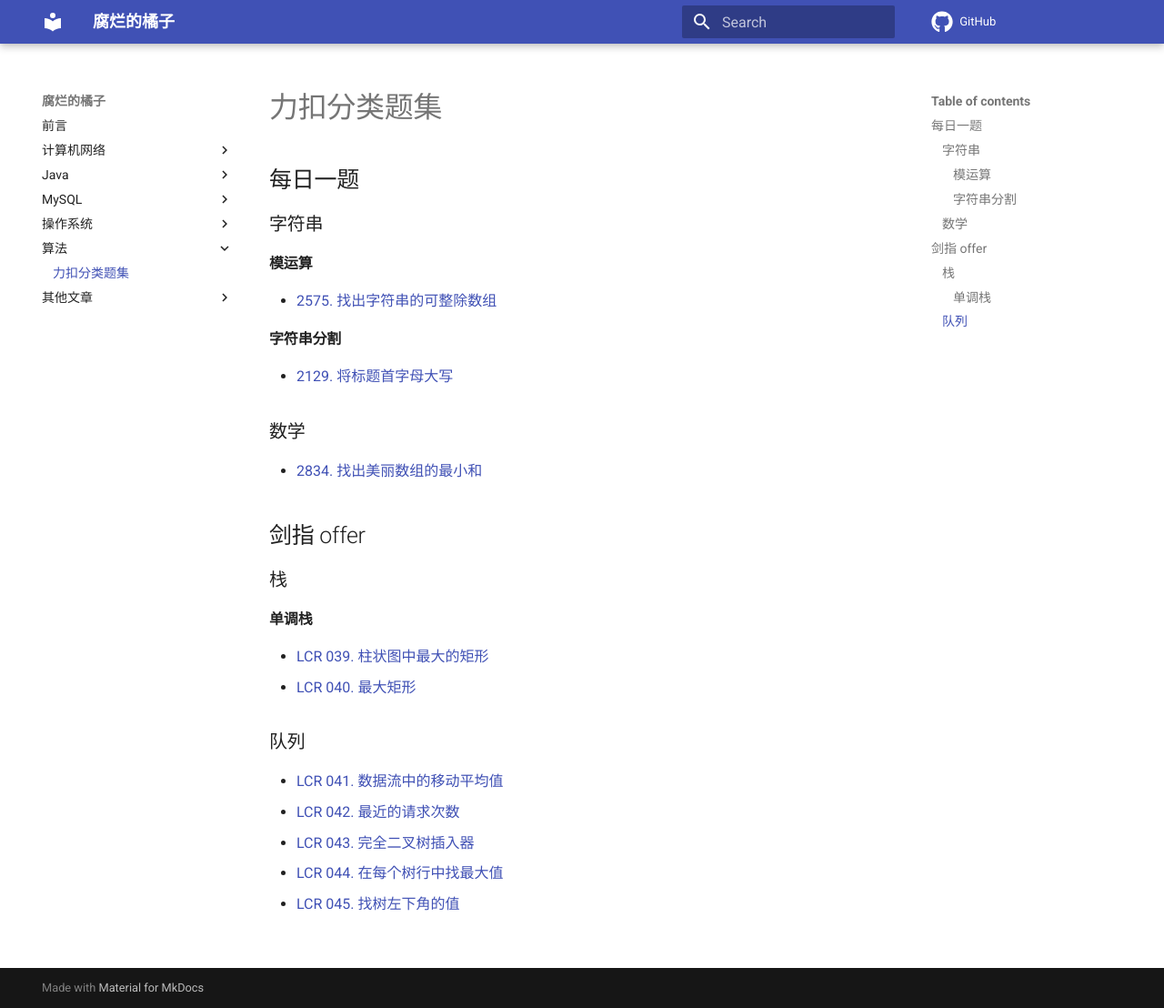
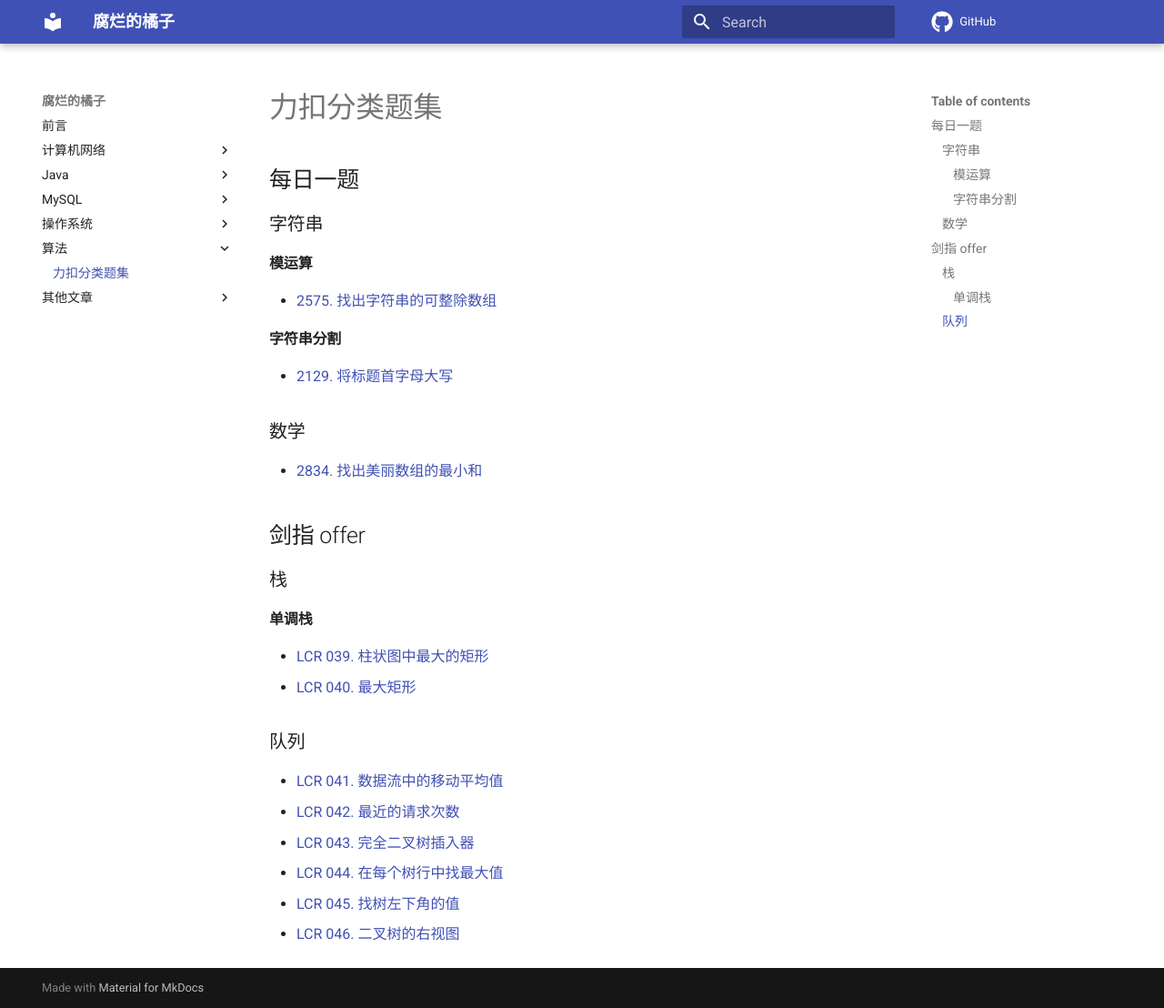
Before and after one commit to z1ming/cs-Hydra, an MkDocs documentation site: the page built from docs/文章/LeetCode.md, in a window 1280 px wide and 1108 px high. Shown: the whole window at 91% size. Built offline with MkDocs 1.6.1 and Material for MkDocs 9.7.7, drawn with Linux system fonts in a browser that asks for light colours; comment, search, counter and statistics services are not loaded.

Commit message:
Update LeetCode.md
Signed-off-by: Ziming Meng <zimingm94@gmail.com>

```diff
--- a/docs/文章/LeetCode.md
+++ b/docs/文章/LeetCode.md
@@ -32,3 +32,4 @@
 - [LCR 043. 完全二叉树插入器](https://leetcode.cn/problems/NaqhDT/description/)
 - [LCR 044. 在每个树行中找最大值](https://leetcode.cn/problems/hPov7L/description/)
 - [LCR 045. 找树左下角的值](https://leetcode.cn/problems/LwUNpT/description/)
+- [LCR 046. 二叉树的右视图](https://leetcode.cn/problems/WNC0Lk/description/)
```
